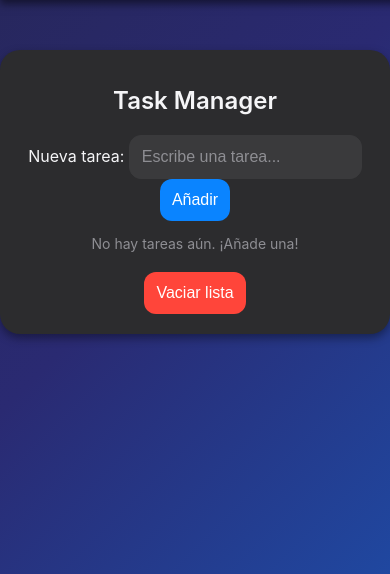
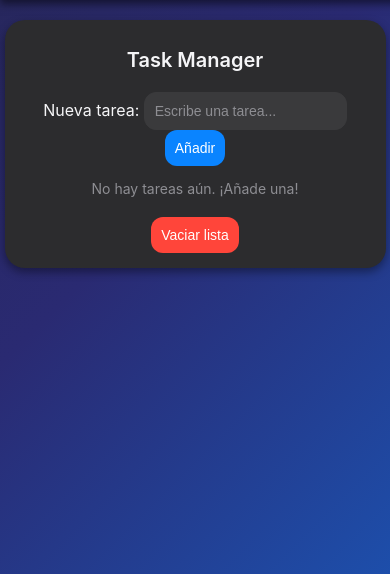
Before and after one commit to AlexxSotelo/Basic-Task-Manager, a Flask app: page / in a window 390 px wide. Shown: the part 70-644 px from the top of the page. Run offline with Flask 3, Linux system fonts and the light colour scheme.

Commit message:
I made the app more responsive,

```diff
--- a/static/styles.css
+++ b/static/styles.css
@@ -20,6 +20,7 @@ body {
 nav {
     display: flex;
     align-items: center;
+    justify-content: flex-start;
     background-color: rgba(28, 28, 30, 0.9);
     padding: 15px 20px;
     box-shadow: 0 4px 8px rgba(0, 0, 0, 0.5);
@@ -49,7 +50,8 @@ nav {
 
 /* Contenedor principal */
 main {
-    max-width: 400px;
+    max-width: 90%;
+    width: 400px;
     margin: 50px auto;
     background: #2c2c2e;
     padding: 20px;
@@ -122,6 +124,7 @@ button:hover {
     display: flex;
     justify-content: space-between;
     align-items: center;
+    word-break: break-word;
 }
 
 .task-list a {
@@ -152,3 +155,36 @@ form[action="/clear"] button {
 form[action="/clear"] button:hover {
     background-color: #d63030;
 }
+
+/* Responsive Design */
+@media (max-width: 480px) {
+    main {
+        width: 95%;
+        margin: 20px auto;
+        padding: 15px;
+    }
+
+    h1 {
+        font-size: 20px;
+    }
+
+    input[type="text"] {
+        font-size: 14px;
+        padding: 10px;
+    }
+
+    button {
+        font-size: 14px;
+        padding: 10px;
+    }
+
+    .task-list li {
+        padding: 8px 12px;
+    }
+}
+
+@media (min-width: 768px) {
+    main {
+        max-width: 600px;
+    }
+}
```
